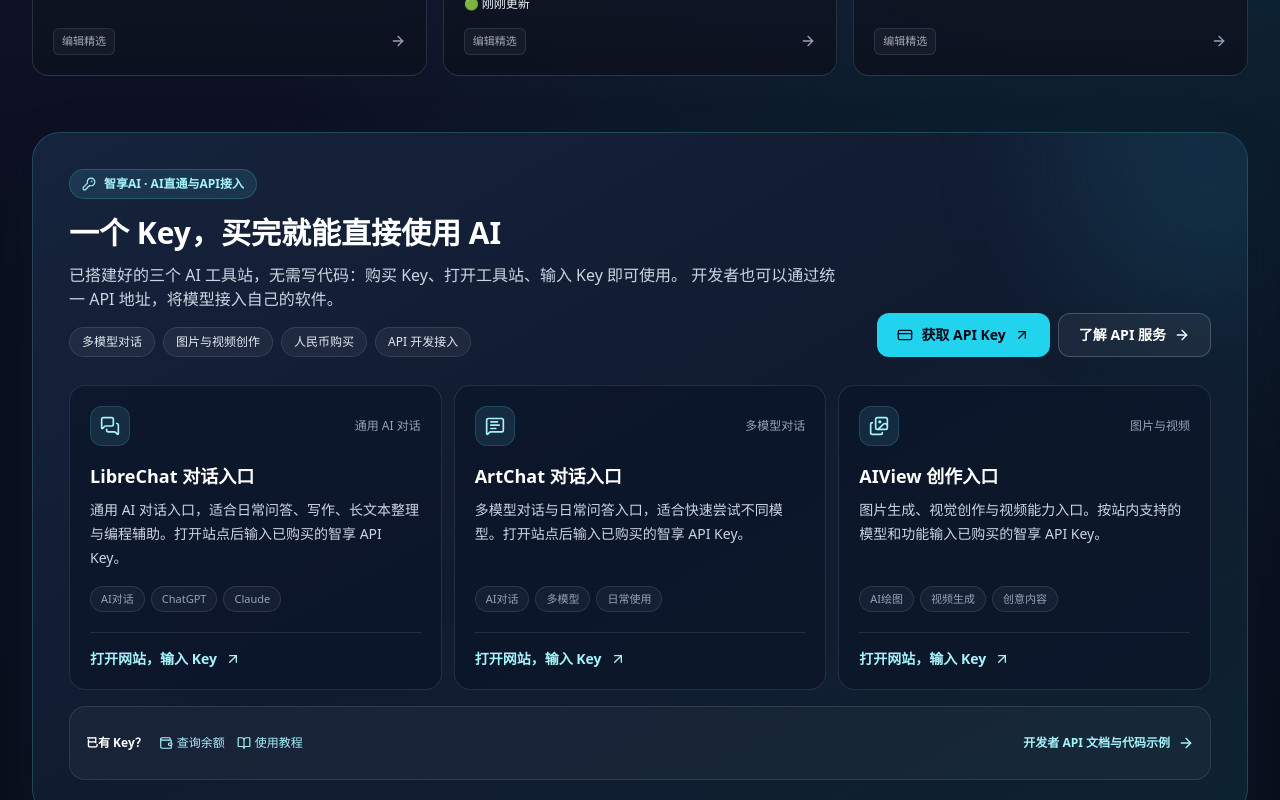
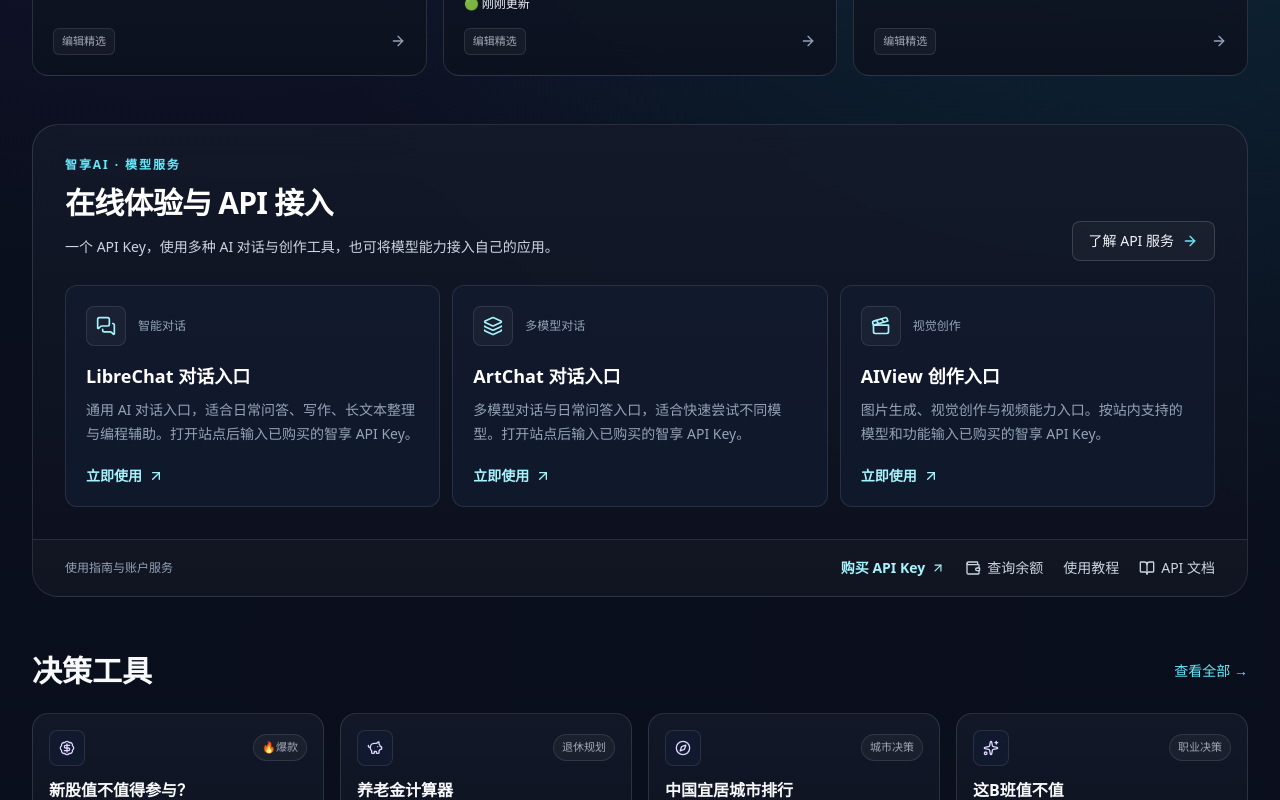
Before and after one commit to Jihai123/zhibeimao-home, a Next.js app: page / in a window 1280 px wide. Shown: the part 780-1580 px from the top of the page. Built offline with nearby package versions, Linux system fonts and the light colour scheme; no server answers.

Commit message:
design: simplify unified homepage AI section with editorial hierarchy

```diff
--- a/components/AiDirectSection.tsx
+++ b/components/AiDirectSection.tsx
@@ -1,114 +1,77 @@
 import Link from 'next/link';
-import {
-  ArrowRight,
-  ArrowUpRight,
-  BookOpen,
-  CreditCard,
-  Images,
-  KeyRound,
-  MessageSquareText,
-  MessagesSquare,
-  Wallet
-} from 'lucide-react';
+import { ArrowRight, ArrowUpRight, BookOpen, Clapperboard, Layers3, MessagesSquare, Wallet } from 'lucide-react';
 
 import { aiDirectEntries } from '@/data/home-data';
 import { siteLinks } from '@/data/site-links';
 
-const icons = [MessagesSquare, MessageSquareText, Images] as const;
-const types = ['通用 AI 对话', '多模型对话', '图片与视频'] as const;
+const cardIcons = [MessagesSquare, Layers3, Clapperboard] as const;
+const cardTypes = ['智能对话', '多模型对话', '视觉创作'] as const;
 
 export function AiDirectSection() {
   return (
-    <section
-      id="ai-direct"
-      aria-label="指北猫AI直通"
-      className="relative mt-14 scroll-mt-24 overflow-hidden rounded-[28px] border border-cyan-300/20 bg-gradient-to-br from-[#15233c] via-[#111b30] to-[#0d2230] p-5 shadow-[0_18px_60px_rgba(8,47,73,0.12)] sm:p-7 lg:p-9"
-    >
-      <div aria-hidden="true" className="pointer-events-none absolute -right-24 -top-28 h-72 w-72 rounded-full bg-cyan-400/10 blur-3xl" />
-      <div className="relative">
-        <div className="flex min-w-0 flex-col gap-5 lg:flex-row lg:items-end lg:justify-between">
+    <section id="ai-direct" aria-label="指北猫AI直通" className="mt-12 scroll-mt-24">
+      <div className="surface-panel overflow-hidden rounded-[26px]">
+        <div className="flex flex-col gap-5 px-5 pb-6 pt-7 sm:px-8 sm:pt-8 lg:flex-row lg:items-end lg:justify-between">
           <div className="min-w-0 max-w-3xl">
-            <div className="inline-flex items-center gap-2 rounded-full border border-cyan-300/20 bg-cyan-300/10 px-3 py-1.5 text-xs font-semibold text-cyan-200">
-              <KeyRound className="h-3.5 w-3.5" /> 智享AI · AI直通与API接入
-            </div>
-            <h2 className="mt-4 text-2xl font-extrabold leading-tight text-white sm:text-3xl">
-              一个 Key，买完就能直接使用 AI
+            <p className="text-xs font-semibold tracking-[0.16em] text-cyan-300">智享AI · 模型服务</p>
+            <h2 className="mt-3 text-2xl font-bold tracking-tight text-white sm:text-3xl">
+              在线体验与 API 接入
             </h2>
-            <p className="mt-3 text-sm leading-7 text-slate-300 sm:text-base">
-              已搭建好的三个 AI 工具站，无需写代码：购买 Key、打开工具站、输入 Key 即可使用。
-              开发者也可以通过统一 API 地址，将模型接入自己的软件。
+            <p className="mt-3 max-w-2xl text-sm leading-7 text-slate-300">
+              一个 API Key，使用多种 AI 对话与创作工具，也可将模型能力接入自己的应用。
             </p>
-            <div className="mt-4 flex flex-wrap gap-2 text-[11px] font-medium text-slate-200 sm:text-xs">
-              {['多模型对话', '图片与视频创作', '人民币购买', 'API 开发接入'].map((item) => (
-                <span key={item} className="rounded-full border border-white/10 bg-white/[0.05] px-3 py-1.5">
-                  {item}
-                </span>
-              ))}
-            </div>
           </div>
-          <div className="flex shrink-0 flex-col gap-2 sm:flex-row lg:flex-col xl:flex-row">
-            <a
-              href={siteLinks.apiKey}
-              target="_blank"
-              rel="noopener noreferrer"
-              className="inline-flex min-h-11 items-center justify-center gap-2 rounded-xl bg-cyan-400 px-5 py-2.5 text-sm font-bold text-slate-950 transition hover:bg-cyan-300 focus-visible:outline focus-visible:outline-2 focus-visible:outline-offset-2 focus-visible:outline-cyan-200"
-            >
-              <CreditCard className="h-4 w-4" /> 获取 API Key <ArrowUpRight className="h-4 w-4" />
-            </a>
-            <Link
-              href="/api"
-              className="inline-flex min-h-11 items-center justify-center gap-2 rounded-xl border border-white/20 bg-white/[0.05] px-5 py-2.5 text-sm font-semibold text-white transition hover:border-cyan-300/40 hover:bg-white/10 focus-visible:outline focus-visible:outline-2 focus-visible:outline-offset-2 focus-visible:outline-cyan-200"
-            >
-              了解 API 服务 <ArrowRight className="h-4 w-4" />
-            </Link>
-          </div>
+          <Link
+            href="/api"
+            className="inline-flex min-h-10 shrink-0 items-center gap-2 self-start rounded-lg border border-white/15 bg-white/[0.035] px-4 py-2 text-sm font-medium text-slate-100 transition hover:border-cyan-300/35 hover:bg-white/[0.07] lg:self-end"
+          >
+            了解 API 服务 <ArrowRight className="h-4 w-4 text-cyan-300" />
+          </Link>
         </div>
 
-        <div className="mt-7 grid min-w-0 gap-3 md:grid-cols-3">
+        <div className="grid min-w-0 gap-3 px-5 pb-6 sm:px-8 sm:pb-8 md:grid-cols-3">
           {aiDirectEntries.map((entry, index) => {
-            const Icon = icons[index] ?? MessagesSquare;
+            const Icon = cardIcons[index] ?? MessagesSquare;
             return (
               <a
                 key={entry.href}
                 href={entry.href}
                 target="_blank"
                 rel="noopener noreferrer"
-                className="group flex min-w-0 flex-col rounded-2xl border border-white/10 bg-[#0b1528]/65 p-4 transition duration-200 hover:-translate-y-1 hover:border-cyan-300/40 hover:bg-[#12243a] sm:p-5"
+                className="group flex min-w-0 flex-col rounded-xl border border-white/10 bg-[#121b2e]/85 p-5 transition-colors hover:border-cyan-300/35 hover:bg-[#17243a]"
               >
-                <div className="flex items-center justify-between gap-3">
-                  <span className="inline-flex h-10 w-10 items-center justify-center rounded-xl border border-cyan-300/15 bg-cyan-300/10 text-cyan-200">
+                <div className="flex items-center gap-3">
+                  <span className="flex h-10 w-10 shrink-0 items-center justify-center rounded-lg border border-white/10 bg-white/[0.035] text-cyan-200">
                     <Icon className="h-5 w-5" />
                   </span>
-                  <span className="text-xs text-slate-400">{types[index] ?? '在线工具'}</span>
+                  <span className="text-xs text-slate-400">{cardTypes[index] ?? 'AI 工具'}</span>
                 </div>
-                <h3 className="mt-4 text-lg font-bold text-white">{entry.title}</h3>
-                <p className="mt-2 flex-1 text-sm leading-6 text-slate-300">{entry.description}</p>
-                <div className="mt-4 flex flex-wrap gap-1.5">
-                  {entry.tags.slice(0, 3).map((tag) => (
-                    <span key={tag} className="rounded-full border border-white/10 bg-white/[0.04] px-2.5 py-1 text-[11px] text-slate-400">{tag}</span>
-                  ))}
-                </div>
-                <span className="mt-5 inline-flex items-center gap-2 border-t border-white/10 pt-4 text-sm font-semibold text-cyan-200 group-hover:text-white">
-                  打开网站，输入 Key <ArrowUpRight className="h-4 w-4" />
+                <h3 className="mt-4 text-lg font-semibold text-white">{entry.title}</h3>
+                <p className="mt-2 flex-1 text-sm leading-6 text-slate-400">{entry.description}</p>
+                <span className="mt-5 inline-flex items-center gap-1.5 text-sm font-semibold text-cyan-200 group-hover:text-white">
+                  立即使用 <ArrowUpRight className="h-4 w-4" />
                 </span>
               </a>
             );
           })}
         </div>
 
-        <div className="mt-4 flex flex-col gap-4 rounded-2xl border border-white/10 bg-white/[0.035] p-4 md:flex-row md:items-center md:justify-between md:gap-5">
-          <div className="flex flex-wrap items-center gap-x-3 gap-y-2 text-xs leading-6 text-slate-300">
-            <span className="font-semibold text-white">已有 Key？</span>
-            <a href={siteLinks.apiKeyBalance} target="_blank" rel="noopener noreferrer" className="inline-flex items-center gap-1 text-cyan-200 hover:text-white">
-              <Wallet className="h-3.5 w-3.5" /> 查询余额
+        <div className="flex flex-col gap-3 border-t border-white/10 bg-white/[0.02] px-5 py-4 sm:px-8 lg:flex-row lg:items-center lg:justify-between">
+          <span className="text-xs leading-6 text-slate-400">使用指南与账户服务</span>
+          <div className="flex flex-wrap items-center gap-x-5 gap-y-3 text-sm">
+            <a href={siteLinks.apiKey} target="_blank" rel="noopener noreferrer" className="inline-flex items-center gap-1.5 font-semibold text-cyan-200 hover:text-white">
+              购买 API Key <ArrowUpRight className="h-3.5 w-3.5" />
             </a>
-            <a href={siteLinks.tutorial} target="_blank" rel="noopener noreferrer" className="inline-flex items-center gap-1 text-cyan-200 hover:text-white">
-              <BookOpen className="h-3.5 w-3.5" /> 使用教程
+            <a href={siteLinks.apiKeyBalance} target="_blank" rel="noopener noreferrer" className="inline-flex items-center gap-1.5 text-slate-300 hover:text-white">
+              <Wallet className="h-4 w-4" /> 查询余额
             </a>
+            <a href={siteLinks.tutorial} target="_blank" rel="noopener noreferrer" className="inline-flex items-center gap-1.5 text-slate-300 hover:text-white">
+              使用教程
+            </a>
+            <Link href="/api/docs" className="inline-flex items-center gap-1.5 text-slate-300 hover:text-white">
+              <BookOpen className="h-4 w-4" /> API 文档
+            </Link>
           </div>
-          <Link href="/api/docs" className="inline-flex min-h-10 shrink-0 items-center gap-2 self-start text-xs font-semibold text-cyan-200 hover:text-white md:self-auto">
-            开发者 API 文档与代码示例 <ArrowRight className="h-4 w-4" />
-          </Link>
         </div>
       </div>
     </section>
```
